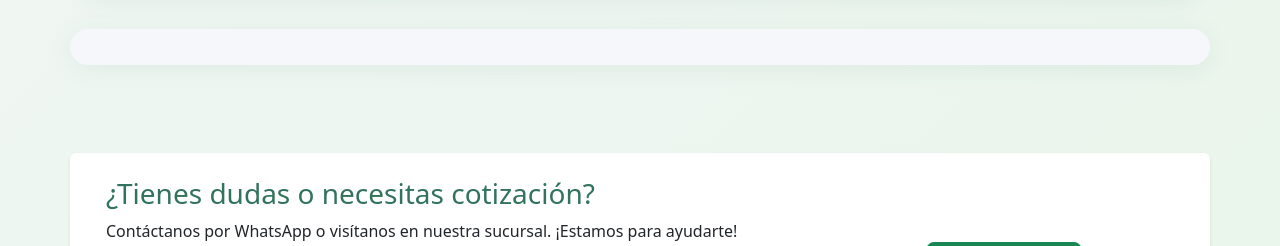
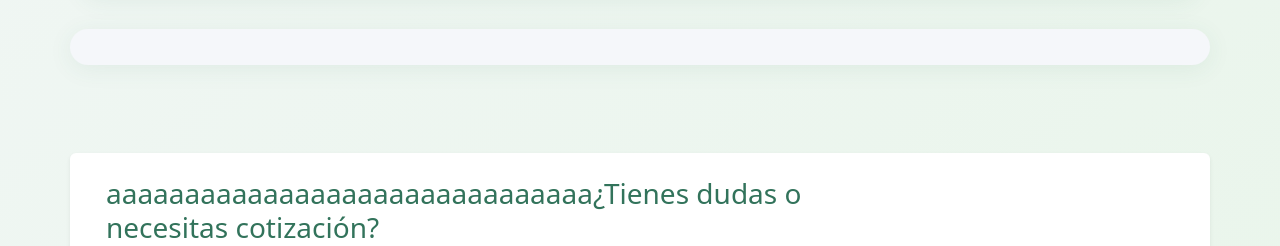
Before and after one commit to Bvnnja/web, a plain HTML site: page index.html in a window 1280 px wide. Shown: the part 1593-1839 px from the top of the page. Drawn offline with nearby package versions, Linux system fonts and the light colour scheme; files that its build step writes are made by us from their sources; no server answers; files whose address does not match are found by name.

Commit message:
Update index.html

```diff
--- a/index.html
+++ b/index.html
@@ -143,7 +143,7 @@
   <section class="container my-5">
     <div class="row align-items-center bg-white rounded shadow-sm p-4">
       <div class="col-md-8">
-        <h3 style="color:#32735B;">¿Tienes dudas o necesitas cotización?</h3>
+        <h3 style="color:#32735B;">aaaaaaaaaaaaaaaaaaaaaaaaaaaaaaa¿Tienes dudas o necesitas cotización?</h3>
         <p class="mb-2">Contáctanos por WhatsApp o visítanos en nuestra sucursal. ¡Estamos para ayudarte!</p>
         <ul class="list-unstyled">
           <li><i class="bi bi-telephone-fill text-success"></i> <b>Teléfono:</b> +56 9 39662707</li>
```
